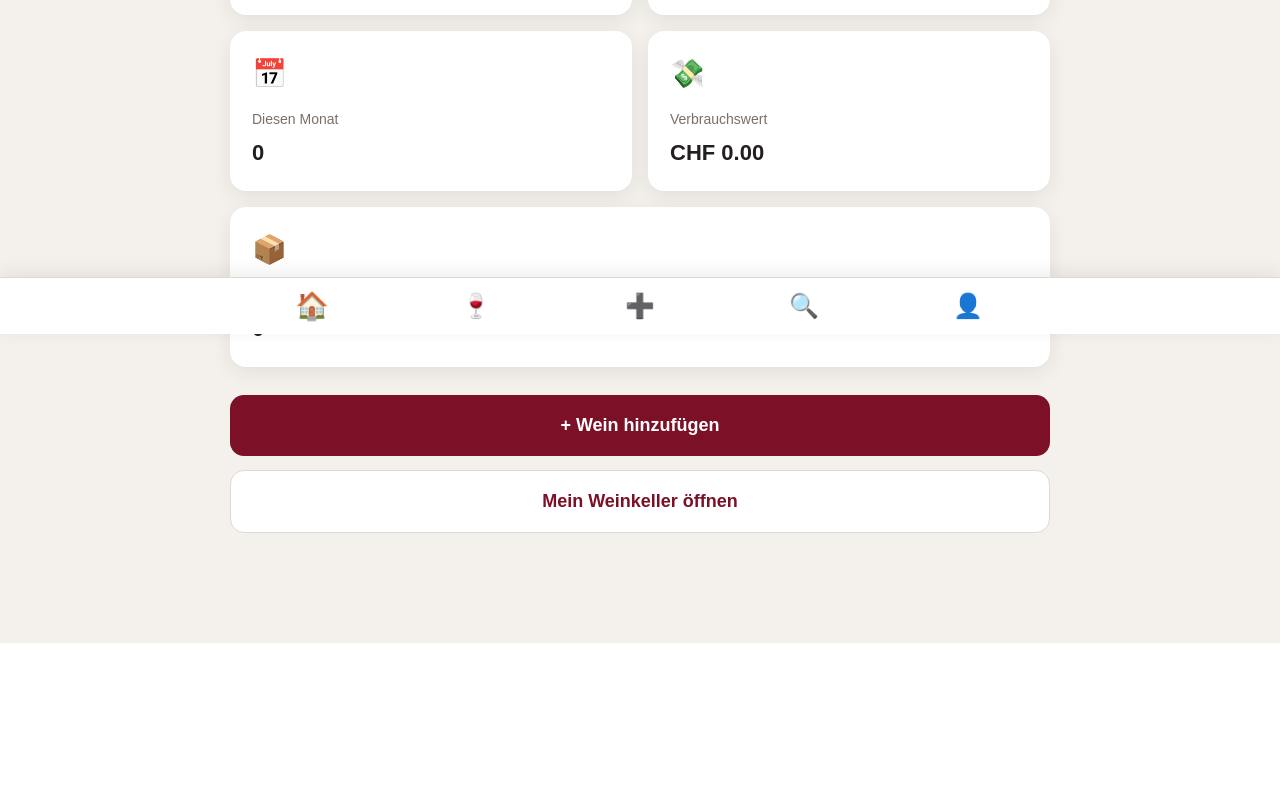
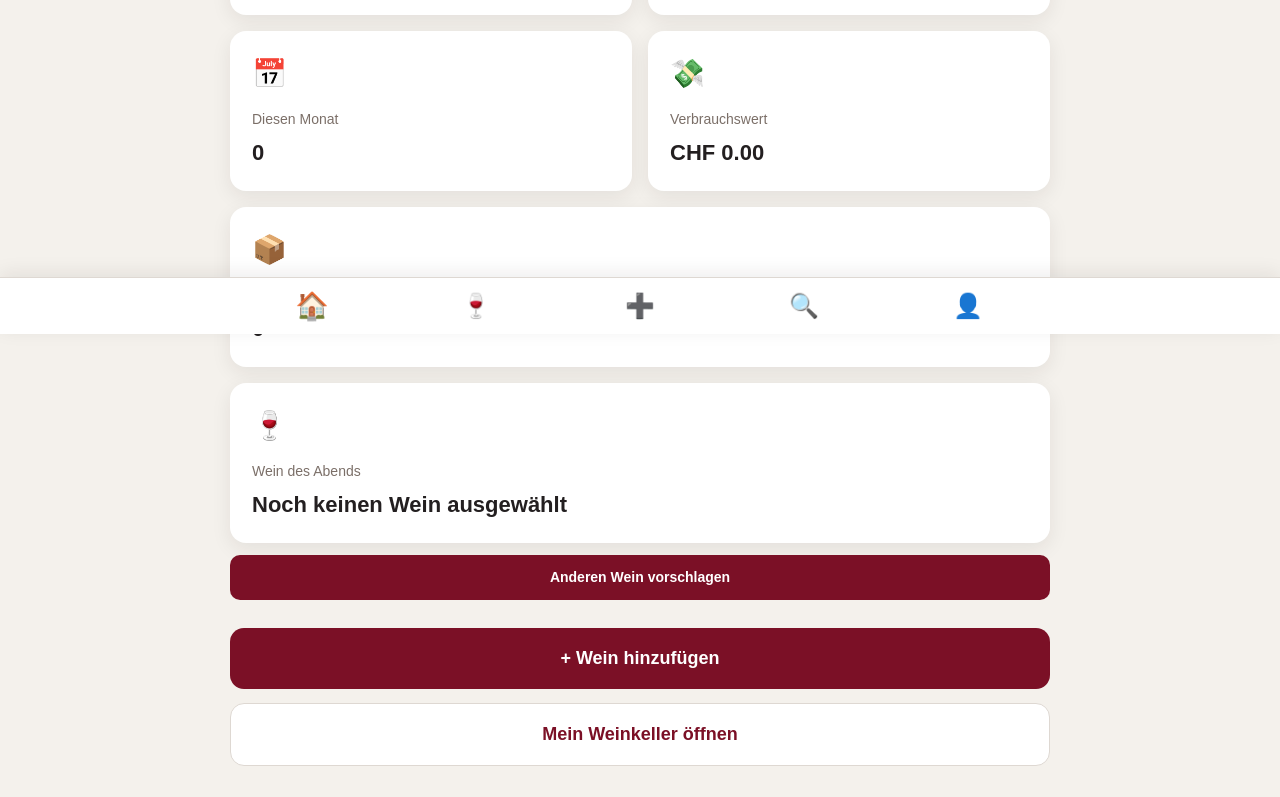
Before and after one commit to maprinz76-ctrl/winecellar-ai, a Next.js app: page / in a window 1280 px wide. Shown: the part 466-1263 px from the top of the page. Before the commit the page ends 1109 px from the top, so only its background shows below. Built offline with nearby package versions, Linux system fonts and the light colour scheme; no server answers; the database is empty.

Commit message:
Wein des Abends intelligent erweitert

```diff
--- a/app/page.tsx
+++ b/app/page.tsx
@@ -35,7 +35,7 @@ export default function Home() {
   const [weine, setWeine] = useState<Wein[]>([]);
 
   const [verbraeuche, setVerbraeuche] = useState<Verbrauch[]>([]);
-
+const [weinDesAbends, setWeinDesAbends] = useState<Wein | null>(null);
   useEffect(() => {
   async function datenLaden() {
     const { data: weinDaten, error: weinFehler } = await supabase
@@ -82,7 +82,24 @@ export default function Home() {
 
   datenLaden();
 }, []);
+function neuenWeinVorschlagen() {
+  const verfuegbareWeine = weine.filter(
+    (wein) => wein.archiviert !== true && wein.anzahl > 0
+  );
 
+  if (verfuegbareWeine.length === 0) {
+    setWeinDesAbends(null);
+    return;
+  }
+
+ const gewichteteWeine = verfuegbareWeine.flatMap((wein) => {
+  const gewicht = Math.max(1, wein.bewertung || 1);
+  return Array(gewicht).fill(wein);
+});
+
+const zufallsIndex = Math.floor(Math.random() * gewichteteWeine.length);
+setWeinDesAbends(gewichteteWeine[zufallsIndex]);
+}
   const kennzahlen = useMemo(() => {
     const aktiveWeine = weine.filter(
   (wein) => wein.archiviert !== true
@@ -261,6 +278,37 @@ const lieblingswein =
   fullWidth={true}
   href="/weinkeller?ansicht=archiv"
 />
+<div style={{ gridColumn: "1 / -1" }}>
+<DashboardCard
+  icon="🍷"
+  title="Wein des Abends"
+  href={weinDesAbends ? `/wein/${weinDesAbends.id}` : undefined}
+value={
+  weinDesAbends
+? `${weinDesAbends.produzent} – ${weinDesAbends.weinname} · ${weinDesAbends.jahrgang} · ${(weinDesAbends.bewertung ?? 0) > 0 ? `⭐ ${weinDesAbends.bewertung}/5` : "Noch nicht bewertet"} · 🍾 ${weinDesAbends.anzahl} ${weinDesAbends.anzahl === 1 ? "Flasche" : "Flaschen"}`
+    : "Noch keinen Wein ausgewählt"
+}
+/>
+<button
+
+  type="button"
+  onClick={neuenWeinVorschlagen}
+  style={{
+  marginTop: "12px",
+  width: "100%",
+  padding: "12px 16px",
+  border: "none",
+  borderRadius: "10px",
+  backgroundColor: "#7b1026",
+  color: "white",
+  fontWeight: "700",
+  fontSize: "14px",
+  cursor: "pointer",
+}}
+>
+  Anderen Wein vorschlagen
+</button>
+</div>
           {kennzahlen.lieblingswein && (
 
     <Link
```
